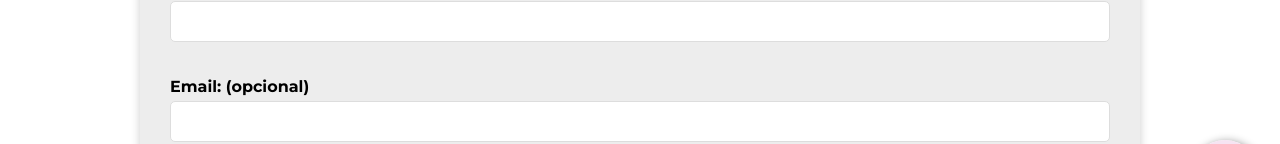
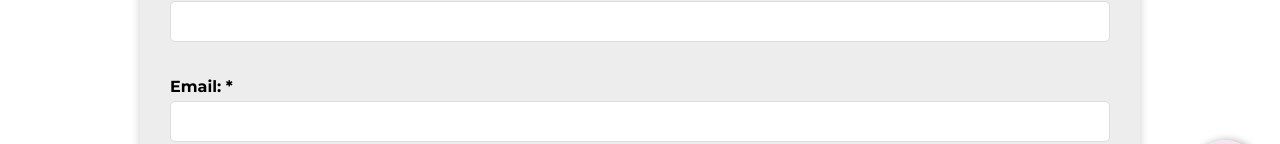
Before and after one commit to MatiMoglia/page-csppl, a Vue app: page /#/reclamos in a window 1280 px wide. Shown: the part 567-711 px from the top of the page. Built offline with nearby package versions, Linux system fonts and the light colour scheme.

Commit message:
Add email in forms

```diff
--- a/src/components/FormAltaBaja.vue
+++ b/src/components/FormAltaBaja.vue
@@ -6,6 +6,9 @@
 
           <label for="nombre">Nombre y Apellido *</label>
           <input type="text" id="nombre" v-model="formSolicitud.nombre" :class="{'input-error': !formSolicitud.nombre && formSubmitted}" required />
+
+          <label for="email">Correo electrónico *</label>
+          <input type="text" id="email" v-model="formSolicitud.email" :class="{'input-error': !formSolicitud.email && formSubmitted}" required />
 
           <label for="telefono">Teléfono *</label>
           <input type="tel" id="telefono" v-model="formSolicitud.telefono" :class="{'input-error': !formSolicitud.telefono && formSubmitted}" required />
@@ -40,9 +43,6 @@
               Dar de Baja
             </button>
           </div>
-          <label for="email">Correo electrónico *</label>
-          <input type="text" id="em il" v-model="formSolicitud.email" :class="{'input-error': !formSolicitud.email && formSubmitted}" required />
-
           <label for="descripcion">Descripción</label>
           <textarea id="descripcion" v-model="formSolicitud.descripcion" :class="{'input-error': !formSolicitud.descripcion && formSubmitted}" placeholder="Ingrese una descripción del inmueble"></textarea>
           <div v-if="adjuntar === 'si'">
@@ -69,6 +69,8 @@
 import { toast } from 'vue3-toastify';
 import 'vue3-toastify/dist/index.css';
 import apiClient from '../services/apiForms';
+import { mapGetters } from 'vuex';
+
 export default {
   props: {
       servicio: {
@@ -108,6 +110,7 @@ export default {
       };
     },
     computed: {
+      ...mapGetters("auth", ["isAuthenticated", "getUser"]),
       opcionesMegas() {
         if (this.formSolicitud.tipoInternet === 'fibra') {
           return [100, 200, 300];
@@ -120,6 +123,9 @@ export default {
       }
     },
     methods: {
+      emailAutocompletado() {
+        return this.isAuthenticated && this.getUser ? this.getUser.email : '';
+      },
       enviarFormulario() {
         this.loading = true;
         this.formSolicitud.fechapedido = new Date().toISOString().split('T')[0];
@@ -178,6 +184,7 @@ export default {
         accion: '',
         domicilio: '',
         descripcion: '',
+        email: '',
         files: []
       };
       this.formSubmitted = false;
@@ -185,7 +192,12 @@ export default {
     toggleAccion(accion) {
       this.formSolicitud.accion = this.formSolicitud.accion === accion ? '' : accion;
     }
-  }
+  },
+  mounted() {
+    if (this.isAuthenticated) {
+      this.formSolicitud.email = this.getUser.email;
+    }
+  },
 };
 </script>
 
--- a/src/components/formReclamos.vue
+++ b/src/components/formReclamos.vue
@@ -13,8 +13,8 @@
           <label for="telefono">Teléfono: *</label>
           <input type="text" id="telefono" v-model="formReclamo.telefono" required />
 
-          <label for="email">Email: (opcional)</label>
-          <input type="email" id="email" v-model="formReclamo.email" />
+          <label for="email">Email: *</label>
+          <input type="email" id="email" v-model="formReclamo.email" required/>
 
           <label>Selecciona el Servicio *</label>
           <select v-model="formReclamo.servicio" required>
@@ -45,6 +45,7 @@ import { toast } from 'vue3-toastify';
 import 'vue3-toastify/dist/index.css';
 import apiReclamos from '@/services/apiReclamos';
 import NrosGuardia from './csppl-info/NrosGuardia.vue';
+import { mapGetters } from 'vuex';
 
 export default {
     data() {
@@ -64,7 +65,13 @@ export default {
     components: {
         NrosGuardia
     },
+    computed: {
+      ...mapGetters("auth", ["isAuthenticated", "getUser"]),
+    },
     methods: {
+      emailAutocompletado() {
+        return this.isAuthenticated && this.getUser ? this.getUser.email : '';
+      },
       async enviarFormulario() {
         this.formReclamo.fechaReclamo = new Date().toISOString().split('T')[0];
         this.formReclamo.estado = "pendiente";
@@ -120,7 +127,12 @@ export default {
           estado: ''
         };
       }
-    }
+    },
+    mounted() {
+      if (this.isAuthenticated) {
+        this.formReclamo.email = this.getUser.email;
+      }
+    },
   };
 </script>
 <style scoped>
```
